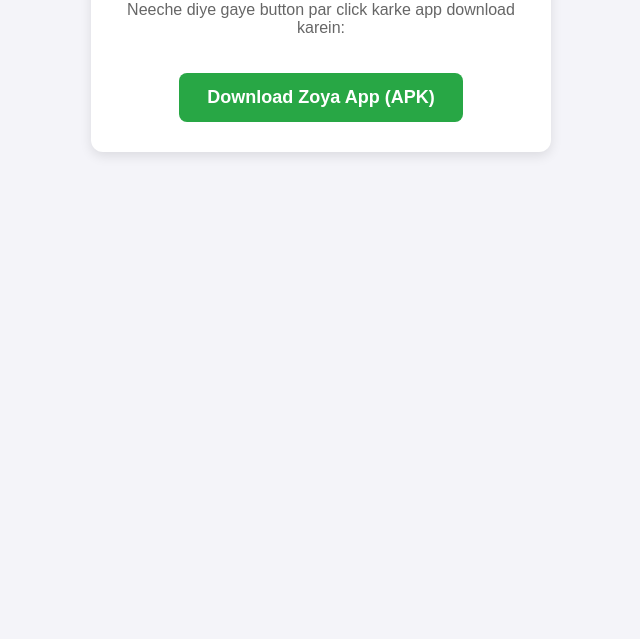
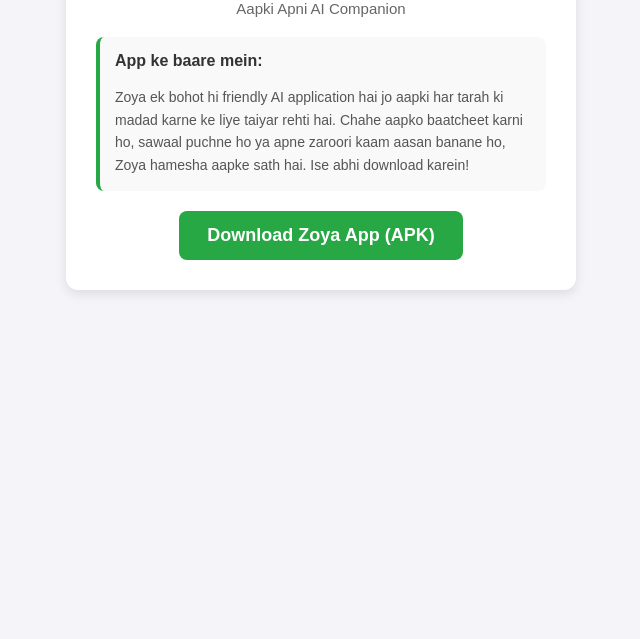
Before and after one commit to guddupodar06-star/My-app, a plain HTML site: page index.html in a window 1280 px wide. Shown: the part 161-800 px from the top of the page, without its empty margins (319-959 px from the left). Drawn offline with Linux system fonts and the light colour scheme.

Commit message:
Update index.html

```diff
--- a/index.html
+++ b/index.html
@@ -16,16 +16,37 @@
             padding: 30px;
             border-radius: 12px;
             box-shadow: 0px 4px 12px rgba(0,0,0,0.1);
-            max-width: 400px;
+            max-width: 450px;
             margin: auto;
         }
         h1 {
             color: #333;
-            margin-bottom: 10px;
+            margin-bottom: 5px;
         }
-        p {
+        .subtitle {
             color: #666;
+            font-size: 15px;
+            margin-bottom: 20px;
+        }
+        /* Description box styling */
+        .description {
+            text-align: left;
+            background: #f9f9f9;
+            padding: 15px;
+            border-radius: 8px;
+            margin-bottom: 20px;
+            border-left: 4px solid #28a745;
+        }
+        .description h3 {
+            margin-top: 0;
+            color: #333;
             font-size: 16px;
+        }
+        .description p {
+            color: #555;
+            font-size: 14px;
+            line-height: 1.6;
+            margin: 5px 0 0 0;
         }
         .btn {
             background: #28a745;
@@ -36,7 +57,6 @@
             text-decoration: none;
             border-radius: 8px;
             display: inline-block;
-            margin-top: 20px;
         }
         .btn:hover {
             background: #218838;
@@ -47,7 +67,13 @@
 
     <div class="container">
         <h1>Zoya App</h1>
-        <p>Neeche diye gaye button par click karke app download karein:</p>
+        <p class="subtitle">Aapki Apni AI Companion</p>
+
+        <!-- App ka Description -->
+        <div class="description">
+            <h3>App ke baare mein:</h3>
+            <p>Zoya ek bohot hi friendly AI application hai jo aapki har tarah ki madad karne ke liye taiyar rehti hai. Chahe aapko baatcheet karni ho, sawaal puchne ho ya apne zaroori kaam aasan banane ho, Zoya hamesha aapke sath hai. Ise abhi download karein!</p>
+        </div>
 
         <a href="https://drive.google.com/uc?export=download&id=1mV8P-hjkSQ2qQ4XqS2vAhTW708i88-Pj" class="btn">Download Zoya App (APK)</a>
     </div>
```
